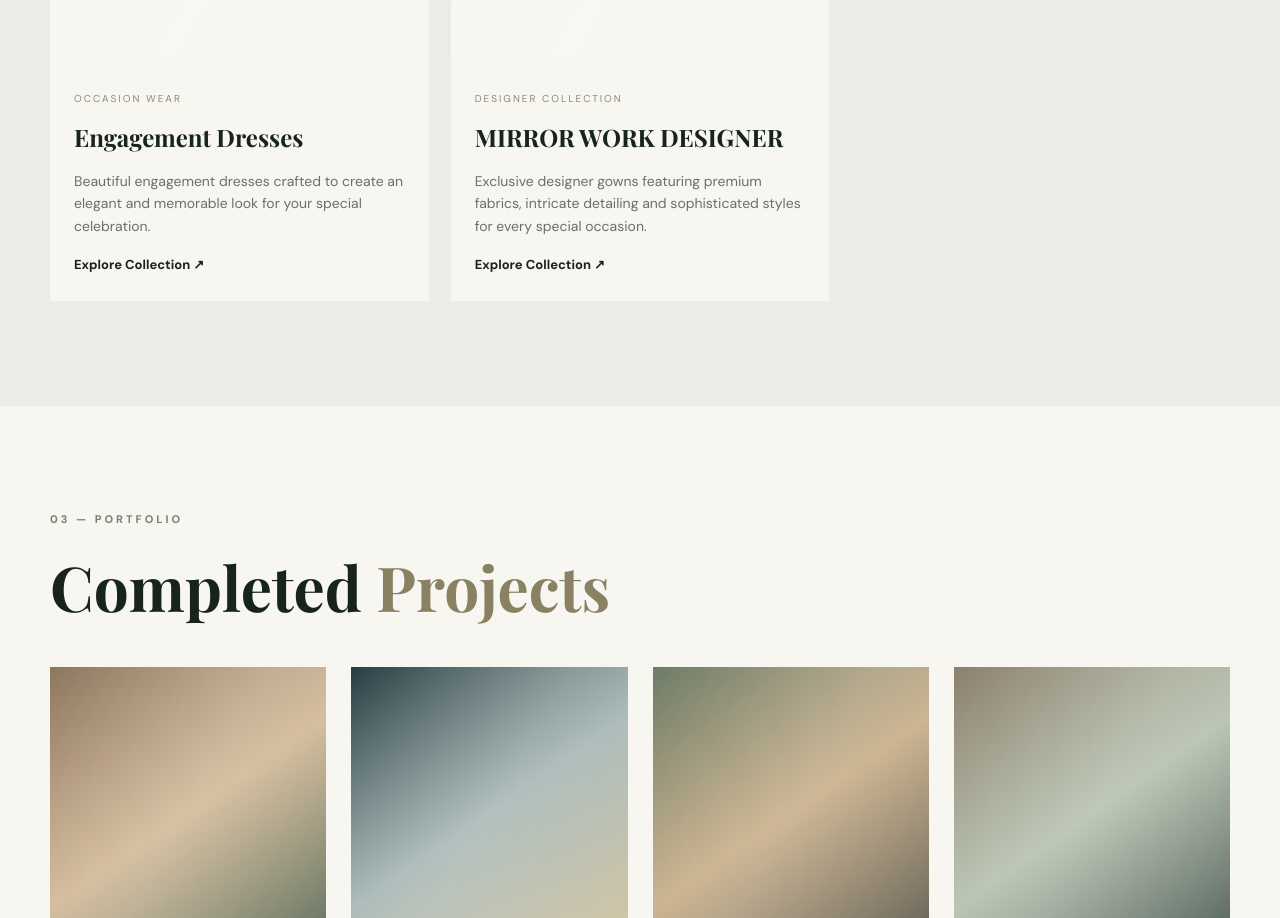
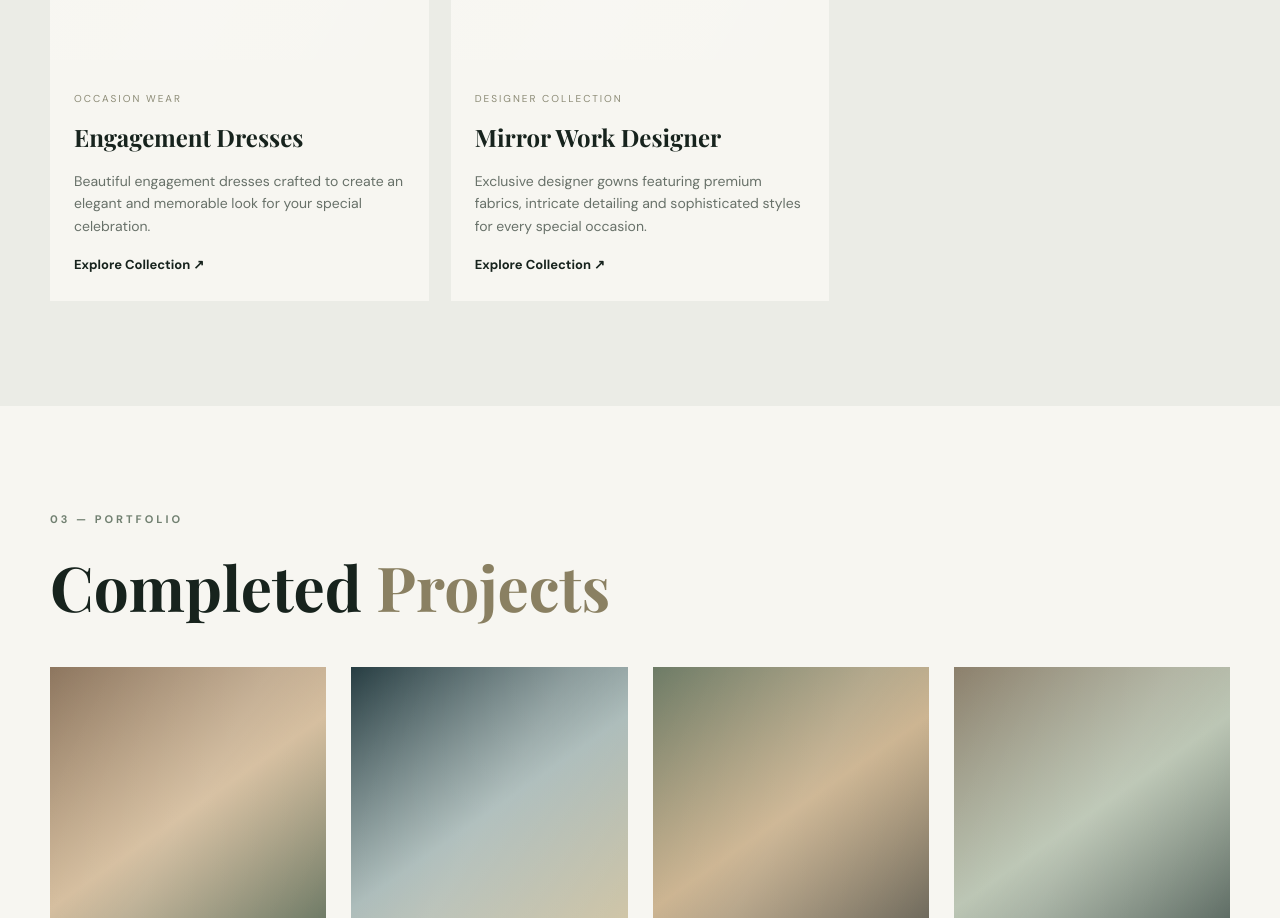
Before and after one commit to madhubalal/Blush-Boutique, a plain HTML site: page index.html in a window 1280 px wide. Shown: the part 2881-3799 px from the top of the page. Drawn offline with nearby package versions, Linux system fonts and the light colour scheme.

Commit message:
Update index.html

```diff
--- a/index.html
+++ b/index.html
@@ -59,7 +59,7 @@
       <article class="project-card"><div class="project-image image-designer"<span>DESIGNER<br>GOWN</span></div><div class="project-body"><small>DESIGNER COLLECTION</small><h3>Designer Gowns</h3><p>Exclusive designer gowns crafted with premium fabrics, intricate detailing and a sophisticated look for special occasions.</p><a href="#contact">Explore Collection ↗</a></div></article>
       <article class="project-card"><div class="project-image image-bridesmaid"><span>BRIDESMAID<br>DRESS</span></div><div class="project-body"><small>BRIDAL COLLECTION</small><h3>Bridesmaid Dresses</h3><p>Elegant bridesmaid dresses designed with graceful silhouettes, beautiful fabrics and charming details for your special day.</p><a href="#contact">Explore Collection ↗</a></div></article>
       <article class="project-card"><div class="project-image image-engagement"><span>ENGAGEMENT<br>DRESS</span> </div><div class="project-body"><small>OCCASION WEAR</small><h3>Engagement Dresses</h3><p>Beautiful engagement dresses crafted to create an elegant and memorable look for your special celebration.</p><a href="#contact">Explore Collection ↗</a></div></article>
-      <article class="project-card"><div class="project-image image-designer"><span>MIRROR WORK DESIGNER<br>GOWN</span></div><div class="project-body"><small>DESIGNER COLLECTION</small><h3>MIRROR WORK DESIGNER</h3><p>Exclusive designer gowns featuring premium fabrics, intricate detailing and sophisticated styles for every special occasion.</p><a href="#contact">Explore Collection ↗</a></div></article>
+      <article class="project-card"><div class="project-image image-designer"><span>MIRROR WORK DESIGNER<br>GOWN</span></div><div class="project-body"><small>DESIGNER COLLECTION</small><h3>Mirror Work Designer</h3><p>Exclusive designer gowns featuring premium fabrics, intricate detailing and sophisticated styles for every special occasion.</p><a href="#contact">Explore Collection ↗</a></div></article>
   </div>
 </section>
 
```
